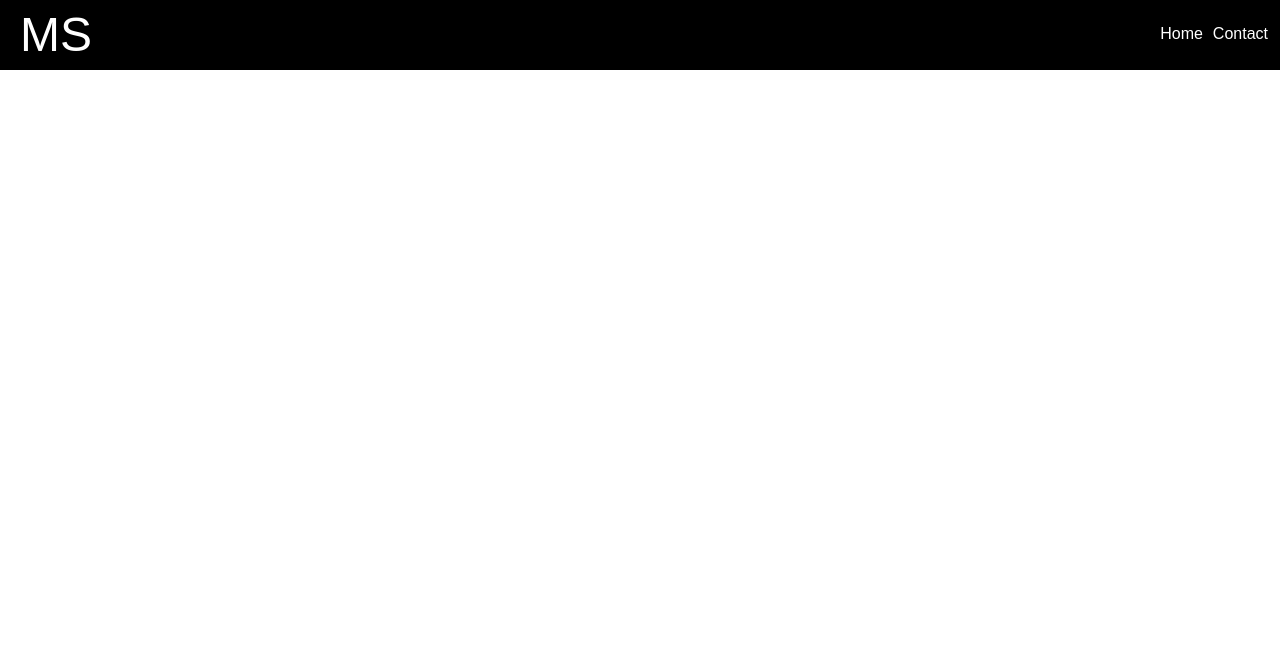
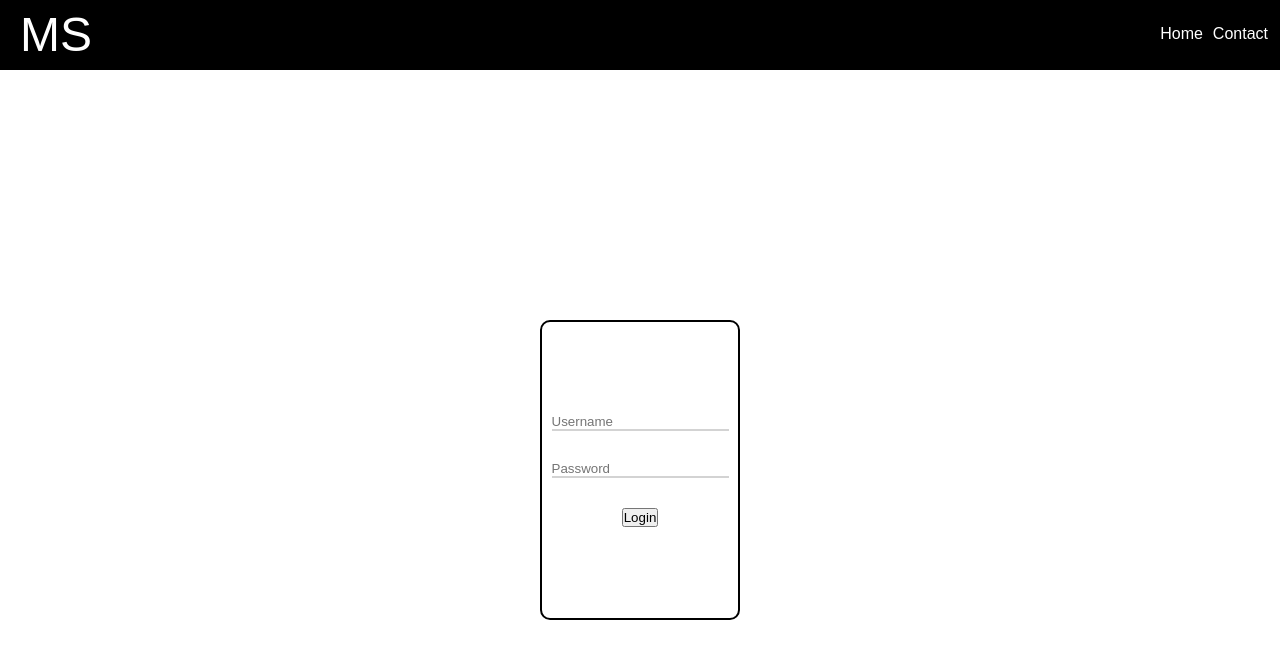
Before and after one commit to ProperPoe/SocialMedia-app, a React (Create React App) app in the folder Client/my-app/: page / in a window 1280 px wide. Shown: the top 658 px of the page. Built offline with nearby package versions, Linux system fonts and the light colour scheme.

Commit message:
Beginning on creating Login and Register form components

```diff
--- a/Client/my-app/package.json
+++ b/Client/my-app/package.json
@@ -8,6 +8,7 @@
     "@testing-library/user-event": "^13.5.0",
     "react": "^18.2.0",
     "react-dom": "^18.2.0",
+    "react-router-dom": "^6.8.0",
     "react-scripts": "5.0.1",
     "sass": "^1.58.0",
     "web-vitals": "^2.1.4"
--- a/Client/my-app/src/App.js
+++ b/Client/my-app/src/App.js
@@ -1,10 +1,19 @@
+import {createBrowserRouter, RouteProvider, Route} from "react-router-dom"
 import './App.css';
 import Navbar from '././components/Navbar/Navbar';
+import Login from "././components/Auth/Login";
 
 function App() {
+  const router = createBrowserRouter([
+    {
+      path: "/",
+      element: <div>Hello Wrld</div>,
+    }
+  ])
   return (
     <div className="App">
       <Navbar />
+      <Login />
     </div>
   );
 }
--- /dev/null
+++ b/Client/my-app/src/components/Auth/Login.jsx
@@ -0,0 +1,18 @@
+import React from 'react'
+import './Login.scss'
+
+function Login() {
+    return (
+        <>
+        <div className='form-container'>
+            <form>
+                <input type="text" placeholder='Username'/>
+                <input type="text" placeholder='Password'/>
+                <button>Login</button>
+            </form>
+        </div>
+        </>
+    )
+}
+
+export default Login
--- /dev/null
+++ b/Client/my-app/src/components/Auth/Login.scss
@@ -0,0 +1,25 @@
+.form-container {
+    display: flex;
+    justify-content: center;
+    align-items: center;
+    height: 100vh;
+    form{
+        border: 2px solid black;
+        border-radius: 10px;
+        display: flex;
+        flex-direction: column;
+        justify-content: center;
+        align-items: center;
+        height: 300px;
+        gap: 30px;
+        padding: 20px;
+        width: 200px;
+
+        input{
+            border: none;
+            border-bottom: 2px solid lightgray;
+            display: flex;
+            align-items: center;
+        }
+    }
+}
--- a/Client/my-app/src/components/Navbar/Navbar.scss
+++ b/Client/my-app/src/components/Navbar/Navbar.scss
@@ -17,18 +17,11 @@
         display: flex;
         list-style-type: none;
         margin: 0px 5px;
-        li:first-child{
+        li{
             cursor: pointer;
             margin: 0px 5px;
         }
-        li:first-child:hover{
-            border-bottom: 1.8px solid white;
-        }
-        li:last-child{
-            cursor: pointer;
-            margin: 0px 5px;
-        }
-        li:last-child:hover{
+        li:hover{
             border-bottom: 1.8px solid white;
         }
     }
```
Also changed, not shown: Client/my-app/src/components/Auth/Register.jsx (added), Client/my-app/src/components/Auth/Register.scss (added), Client/my-app/src/components/Home/Home.jsx (added), Client/my-app/src/components/Home/Home.scss (added), 1 other file (tests, documents, lock files or other folders).
